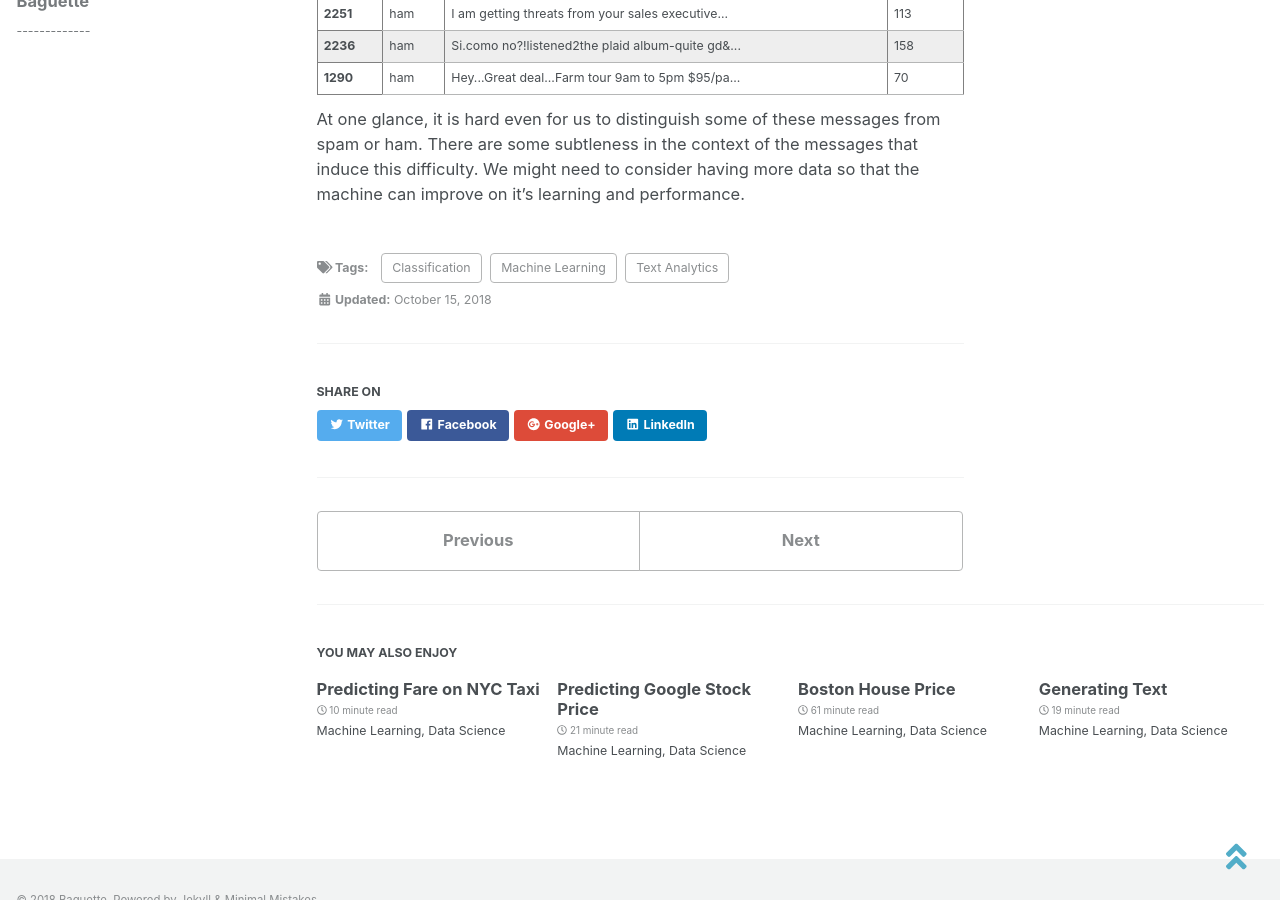
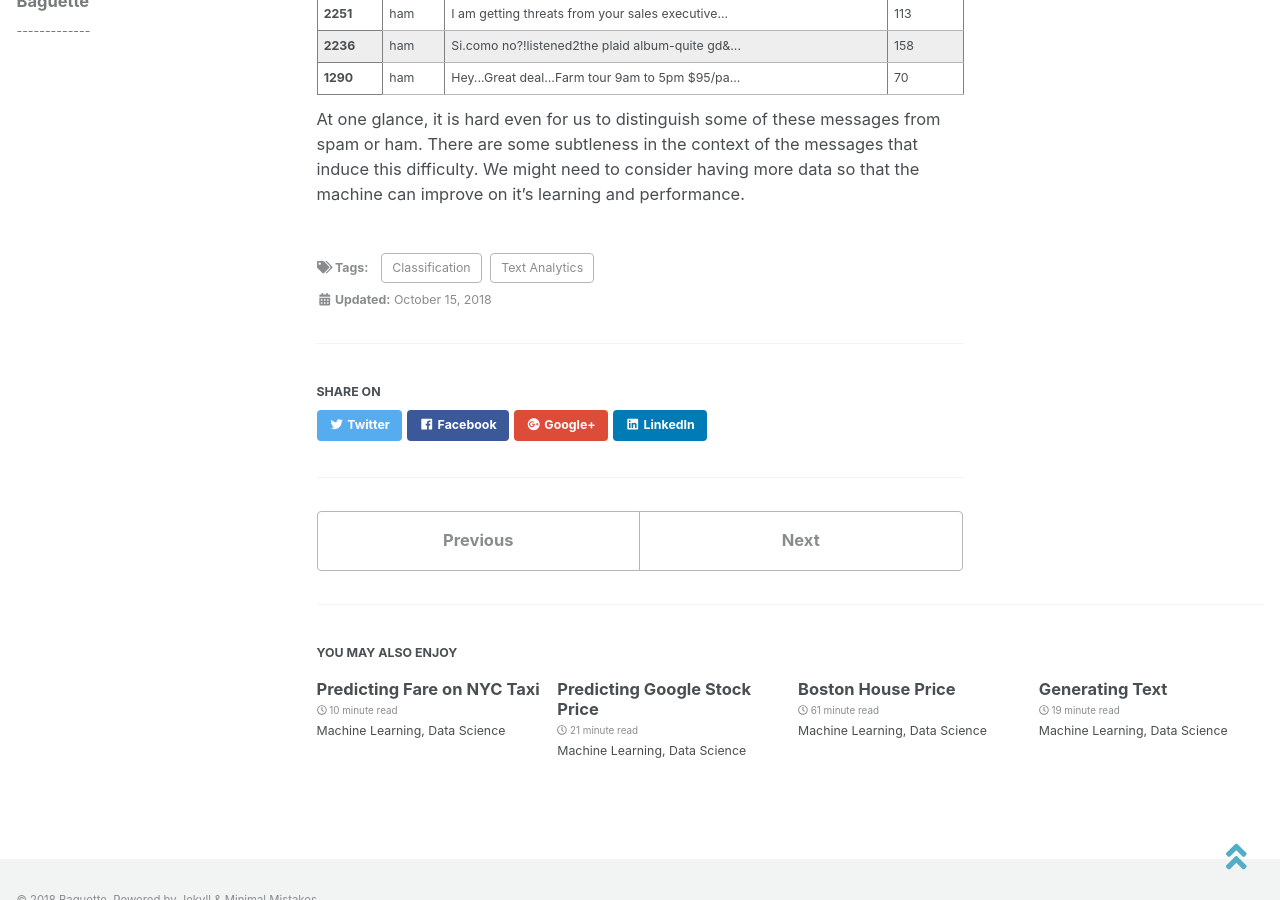
Before and after one commit to baguettexci/baguettexci.gituhb.io, a Jekyll site: the page built from _posts/2018-10-15-SMS-Spam.md, in a window 1280 px wide and 900 px high, scrolled down 11632 px. Built offline with Jekyll 4.4.1, drawn with Linux system fonts in a browser that asks for light colours; nearby versions of some CDN libraries; formulas are drawn with MathJax 3.

Commit message:
Update 2018-10-15-SMS-Spam.md

```diff
--- a/_posts/2018-10-15-SMS-Spam.md
+++ b/_posts/2018-10-15-SMS-Spam.md
@@ -2,12 +2,11 @@
 title: Identifying Spam/Ham Messages
 date: 2018-10-15
 tags:
-  - Machine Learning
   - Text Analytics
   - Classification
 header:
   image: ""
-excerpt: "Machine Learning, Text Analytics, Classification"
+excerpt: "Text Analytics, Classification"
 mathjax: "true"
 ---
 The aim is to make predictions on the sms messages and categorize them into spam or ham.
```
